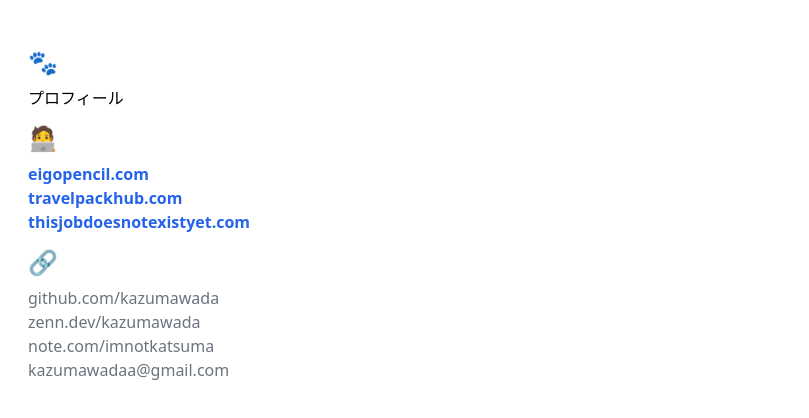
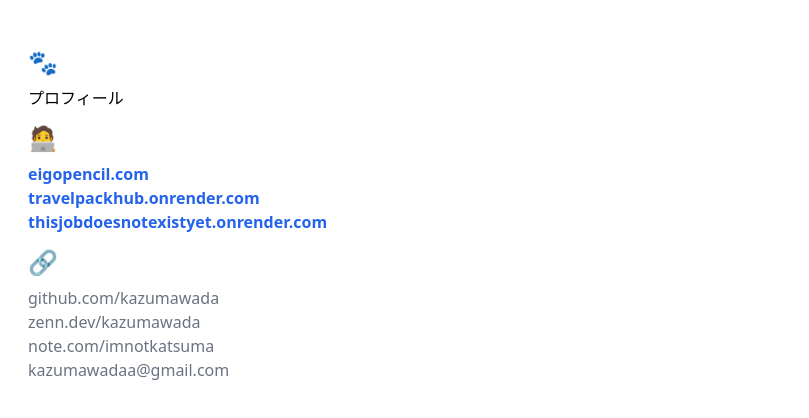
Before and after one commit to KazumaWada/kazumawada.io, a website: page app/public/index.html in a window 1280 px wide. Shown: the part 72-490 px from the top of the page, without its empty margins (0-809 px from the left). Drawn offline with nearby package versions, Linux system fonts and the light colour scheme.

Commit message:
change to onrender due to suspend my account

```diff
--- a/app/public/index.html
+++ b/app/public/index.html
@@ -48,13 +48,13 @@
 
  <div id="travelpackhub">
     <a href="/travelpackhub" class="text-blue-600 font-bold text-base">
-        travelpackhub.com
+        travelpackhub.onrender.com
       </a>
  </div>
 
- <div id="thisjobdoesnotexistyet">
-     <a href="https://thisjobdoesnotexistyet.com" class="text-blue-600 font-bold text-base">
-        thisjobdoesnotexistyet.com
+ <div id="thisjobdoesnotexistyet.onrender.com">
+     <a href="https://thisjobdoesnotexistyet.onrender.com" class="text-blue-600 font-bold text-base">
+        thisjobdoesnotexistyet.onrender.com
       </a>
  </div>
 
```
Also changed, not shown: app/public/travelpackhub.html (+1 -1 lines).
